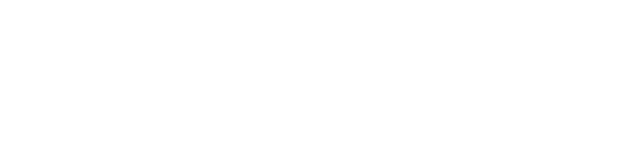
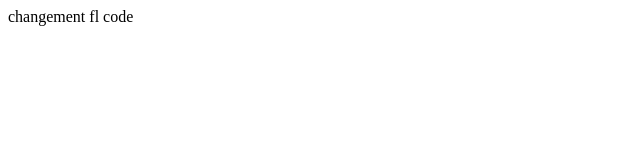
Before and after one commit to yessinebouriga/testgithub, a plain HTML site: page index.html in a window 1280 px wide. Shown: the whole page, without its empty margins (0-640 px from the left). Drawn offline with Linux system fonts and the light colour scheme.

Commit message:
added in index

```diff
--- a/index.html
+++ b/index.html
@@ -1,2 +1,3 @@
 <html>
+changement fl code
 </html>
```
